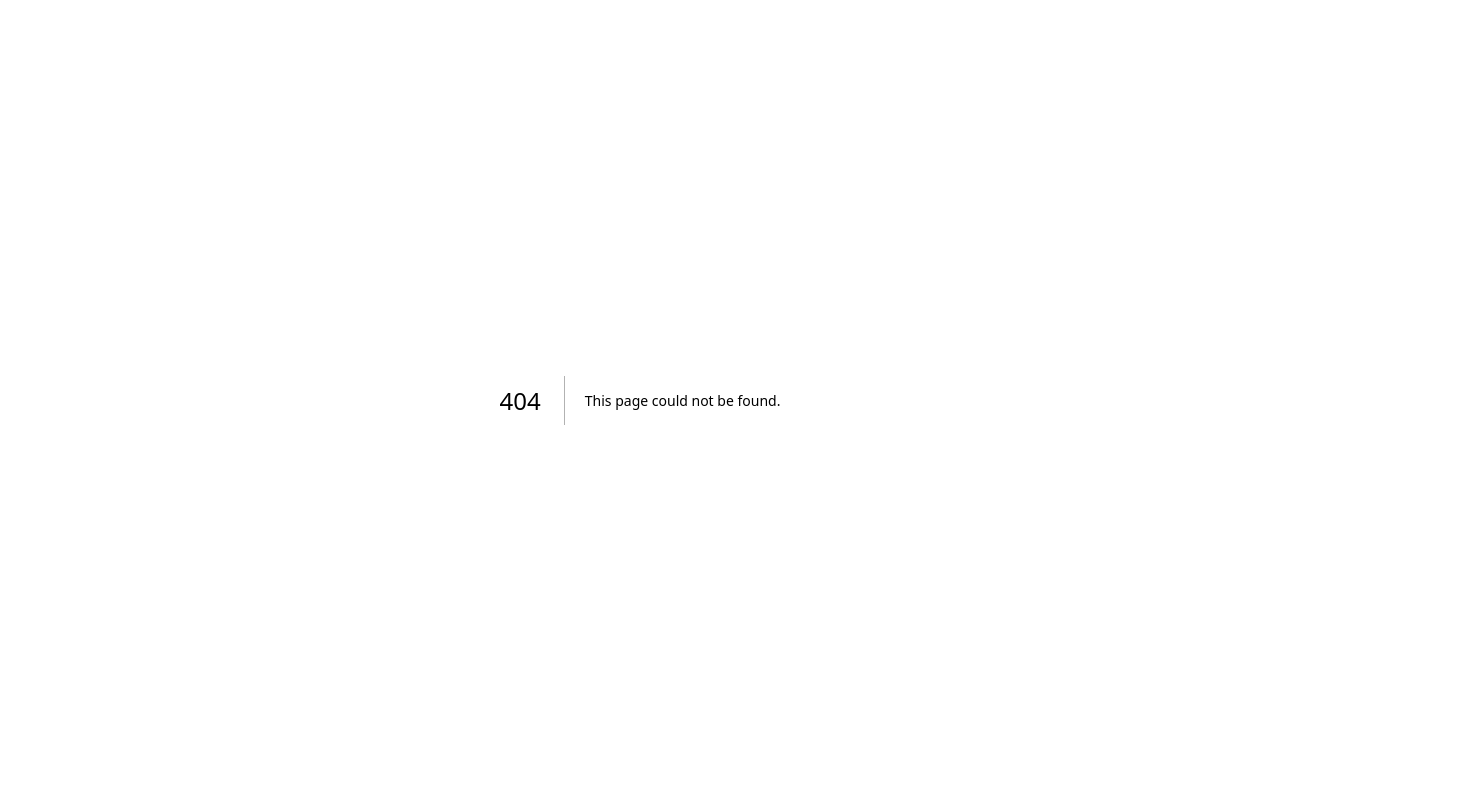
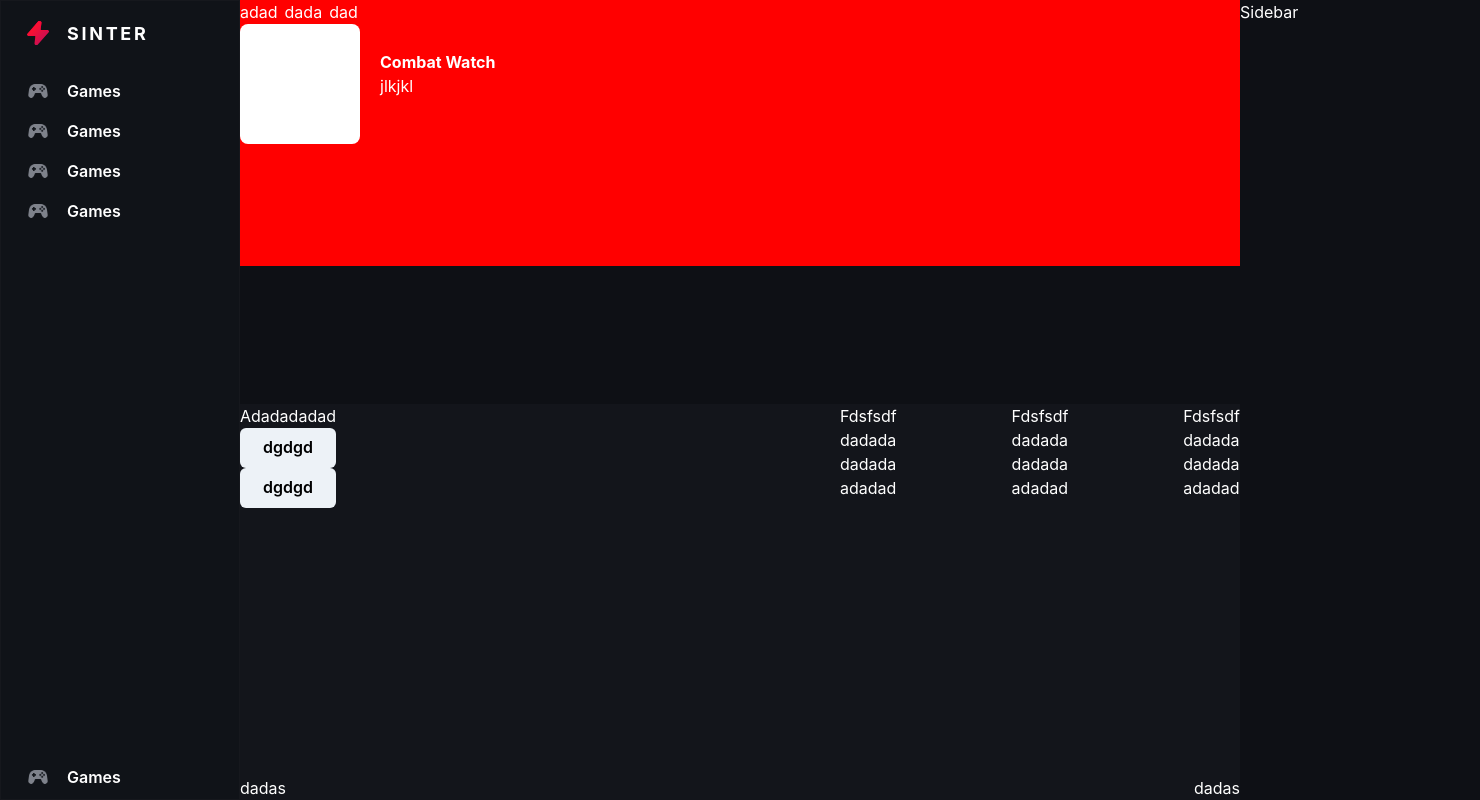
Before and after one commit to sufetter/WebCard, a Next.js app in the folder client/cw/: page /games/1 in a window 1280 px wide. Before the commit this address had no page. Shown: the whole page, 1480 px wide, since content can reach past the window. Built offline with nearby package versions, Linux system fonts and the light colour scheme.

Commit message:
game page prototype added

```diff
--- a/client/cw/components/footer.tsx
+++ b/client/cw/components/footer.tsx
@@ -4,7 +4,7 @@ import React from "react";
 
 const Footer = () => {
   return (
-    <Flex minH="396px" minW="1608px" bg="#13151B" justify="center">
+    <Flex minH="396px" w="100%" bg="#13151B" justify="center">
       <Flex w="1000px" direction="column" flex={1}>
         <Flex w="100%" justify="space-between">
           <Flex direction="column">
--- a/client/cw/components/header.tsx
+++ b/client/cw/components/header.tsx
@@ -4,7 +4,7 @@ import Search from "./search";
 import {useMainStore} from "../store/shared/sharedStore";
 import {shallow} from "zustand/shallow";
 
-const Header = () => {
+const Header = ({headerStandart}: any) => {
   // const [scrollPosition, updateScrollPosition] = useMainStore(
   //   (state: any) => [state.PageYOffset, state.setPageYOffset],
   //   shallow
@@ -24,6 +24,8 @@ const Header = () => {
   // });
 
   return (
+    <>
+      {headerStandart == "main" && (
         <Flex
           h="168px"
           align="end"
@@ -36,6 +38,8 @@ const Header = () => {
             <Search />
           </Flex>
         </Flex>
+      )}
+    </>
   );
 };
 
--- a/client/cw/components/layout.tsx
+++ b/client/cw/components/layout.tsx
@@ -8,9 +8,10 @@ import Navbar from "./navbar";
 
 type LayoutProps = {
   children: JSX.Element;
+  headerType?: string;
 };
 
-export default function Layout({children}: LayoutProps) {
+export default function Layout({children, headerType = "main"}: LayoutProps) {
   // const a = async () => {
   //   const api = await fetch("/api/hello");
   //   const res = await api.json();
@@ -43,7 +44,7 @@ export default function Layout({children}: LayoutProps) {
                 h="3000px"
                 overflowY="auto"
               >
-                <Header />
+                <Header headerType={headerType} />
                 <Flex mt="0px !important" flex={1}>
                   {children}
                 </Flex>
--- a/client/cw/components/navbar.tsx
+++ b/client/cw/components/navbar.tsx
@@ -62,7 +62,7 @@ const Navbar = () => {
     // >
     <Flex
       h="100vh"
-      w={240 + "px"}
+      minW={240 + "px"}
       bg="#101318"
       border="1px solid"
       borderColor="#16181D"
--- a/client/cw/components/sidebar.tsx
+++ b/client/cw/components/sidebar.tsx
@@ -2,7 +2,7 @@ import React, {useState} from "react";
 import {Box, VStack, Flex} from "@chakra-ui/react";
 const Sidebar = () => {
   return (
-    <Flex bg="#0e1015" w="240px">
+    <Flex bg="#0e1015" minW="240px">
       Sidebar
     </Flex>
   );
--- /dev/null
+++ b/client/cw/src/pages/games/[id].tsx
@@ -0,0 +1,37 @@
+import React from "react";
+import Layout from "../../../components/layout";
+import {Flex, Box} from "@chakra-ui/react";
+
+const Game = () => {
+  return (
+    <>
+      <main>
+        <Layout headerType="lkkl">
+          <Flex flex={1} w="100%" h="100%">
+            <Flex h="266px" bg="red" w="100%" direction="column">
+              <Flex gap="7px">
+                <Flex>adad</Flex>
+                <Flex>dada</Flex>
+                <Flex>dad</Flex>
+              </Flex>
+              <Flex>
+                <Flex
+                  boxSize="120px"
+                  bg="white"
+                  borderRadius={8}
+                  align="center"
+                ></Flex>
+                <Flex px="20px" h="100" justify="center" direction="column">
+                  <Flex fontWeight="700">Combat Watch</Flex>
+                  <Flex>jlkjkl</Flex>
+                </Flex>
+              </Flex>
+            </Flex>
+          </Flex>
+        </Layout>
+      </main>
+    </>
+  );
+};
+
+export default Game;
```
Lines whose indentation alone changed are shown as unchanged.
